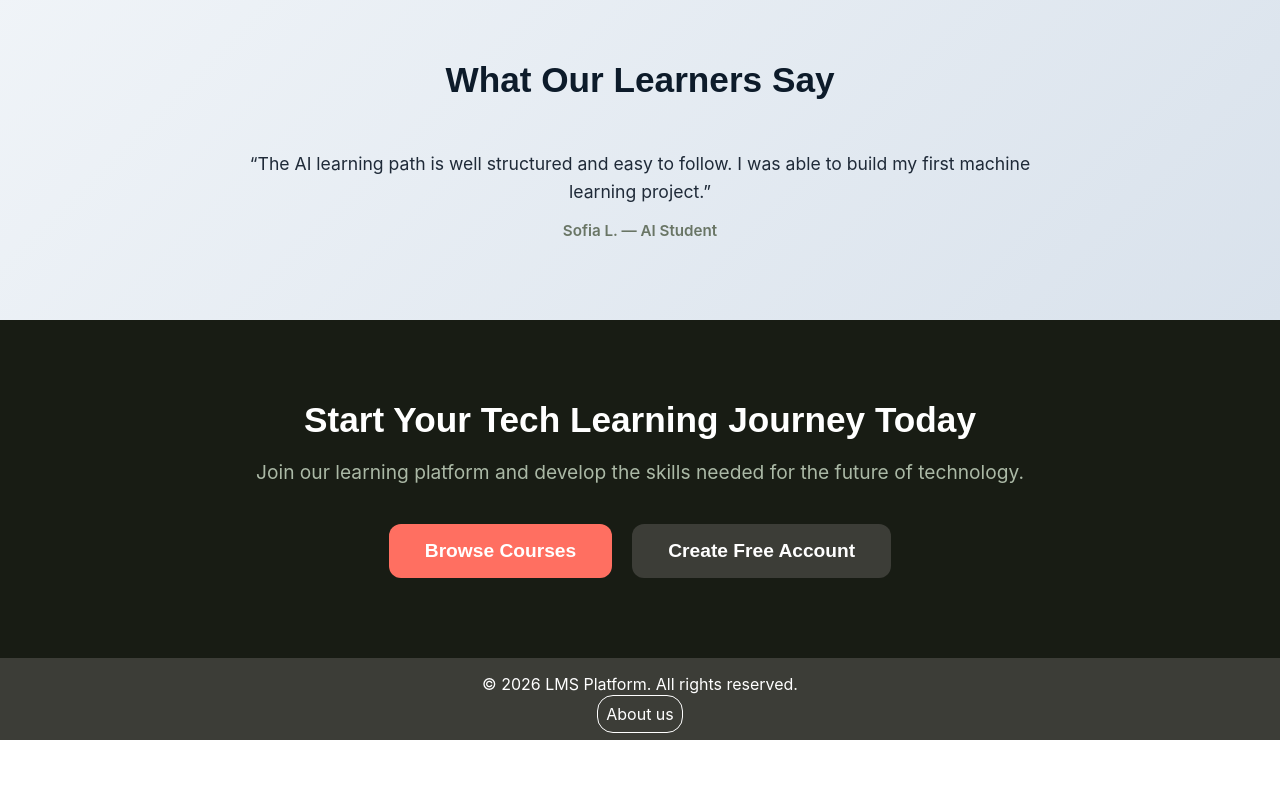
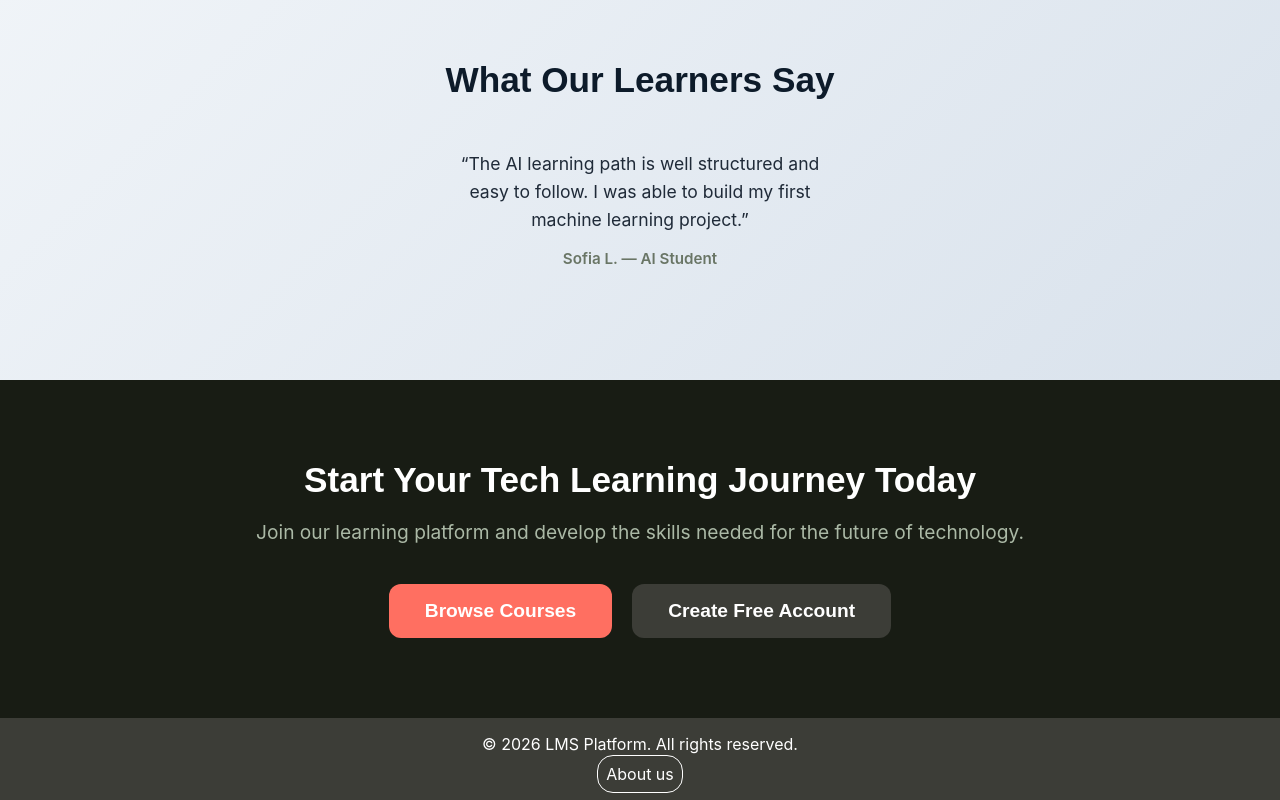
Before and after one commit to ranasaad-dev/LMS, a React (Vite) app in the folder frontend/: page / in a window 1280 px wide. Shown: the part 2156-2956 px from the top of the page. Before the commit the page ends 2896 px from the top, so only its background shows below. Built offline with nearby package versions, Linux system fonts and the light colour scheme; no server answers.

Commit message:
updated testamonials

```diff
--- a/frontend/src/pages/public/home/testimonials/Testimonials.css
+++ b/frontend/src/pages/public/home/testimonials/Testimonials.css
@@ -13,25 +13,40 @@
   color: #0d1b2a;
 }
 
+
 .testimonial-slider {
   position: relative;
-  max-width: 800px;
-  margin: 0 auto;
   overflow: hidden;
+  height: 150px;
 }
 
+/* Base slide */
 .testimonial-slide {
-  opacity: 0;
-  transform: translateX(100%);
-  transition: all 0.6s ease-in-out;
   position: absolute;
   width: 100%;
+  top: 0;
+  right: -100%; /* default off-screen right */
+  opacity: 0;
+  transition: all 0.5s cubic-bezier(0.65, 0, 0.35, 1);
+  text-align: center;
 }
 
+/* Current visible slide */
 .testimonial-slide.active {
+  right: 0;
   opacity: 1;
-  transform: translateX(0);
-  position: relative;
+}
+
+/* Current slide moving OUT to right */
+.testimonial-slide.slide-out {
+  right: -100%;
+  transform: translateX(-100%);
+}
+
+/* Next slide coming IN from right */
+.testimonial-slide.slide-in {
+  right: 0;
+  opacity: 1;
 }
 
 .testimonial-slide p {
@@ -40,6 +55,8 @@
   color: #1f2a38;
   line-height: 1.6;
   margin-bottom: 15px;
+  width: 30%;
+  margin-left: 35%;
 }
 
 .testimonial-author {
--- a/frontend/src/pages/public/home/testimonials/Testimonials.jsx
+++ b/frontend/src/pages/public/home/testimonials/Testimonials.jsx
@@ -1,4 +1,3 @@
-// Testimonials.jsx
 import React, { useState, useEffect } from "react";
 import "./Testimonials.css";
 
@@ -13,35 +12,55 @@ const testimonials = [
     name: "Sofia L.",
     role: "AI Student",
   },
-  // You can add more testimonials here
 ];
 
 const Testimonials = () => {
   const [current, setCurrent] = useState(0);
+  const [next, setNext] = useState(1);
+  const [animating, setAnimating] = useState(false);
+
   const length = testimonials.length;
 
   useEffect(() => {
-    const interval = setInterval(() => {
-      setCurrent(current === length - 1 ? 0 : current + 1);
-    }, 4000);
-    return () => clearInterval(interval);
-  }, [current, length]);
+    const timer = setTimeout(() => {
+      setAnimating(true);
+
+      setTimeout(() => {
+        const newCurrent = next;
+        const newNext = (next + 1) % length;
+
+        setCurrent(newCurrent);
+        setNext(newNext);
+        setAnimating(false);
+      }, 1000); // animation duration
+    }, 3000); // stay time
+
+    return () => clearTimeout(timer);
+  }, [current, next, length]);
 
   return (
     <section className="testimonials-section">
       <h3>What Our Learners Say</h3>
+
       <div className="testimonial-slider">
-        {testimonials.map((testimonial, index) => (
-          <div
-            key={index}
-            className={index === current ? "testimonial-slide active" : "testimonial-slide"}
-          >
-            <p>{testimonial.text}</p>
-            <span className="testimonial-author">
-              {testimonial.name} — {testimonial.role}
-            </span>
-          </div>
-        ))}
+        {testimonials.map((testimonial, index) => {
+          let className = "testimonial-slide";
+
+          if (index === current) {
+            className += animating ? " slide-out" : " active";
+          } else if (index === next) {
+            className += animating ? " slide-in" : "";
+          }
+
+          return (
+            <div key={index} className={className}>
+              <p>{testimonial.text}</p>
+              <span className="testimonial-author">
+                {testimonial.name} — {testimonial.role}
+              </span>
+            </div>
+          );
+        })}
       </div>
     </section>
   );
```
